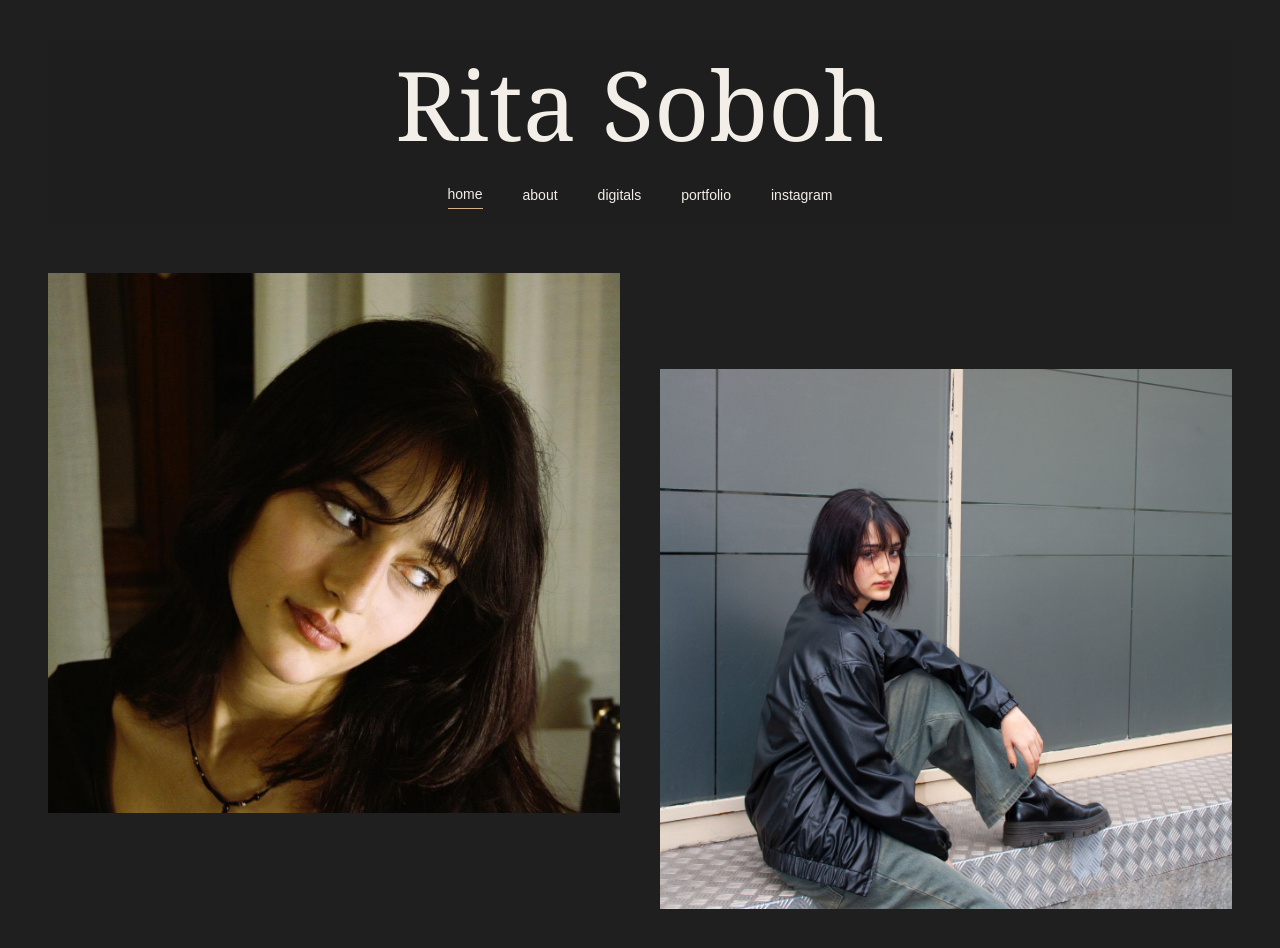
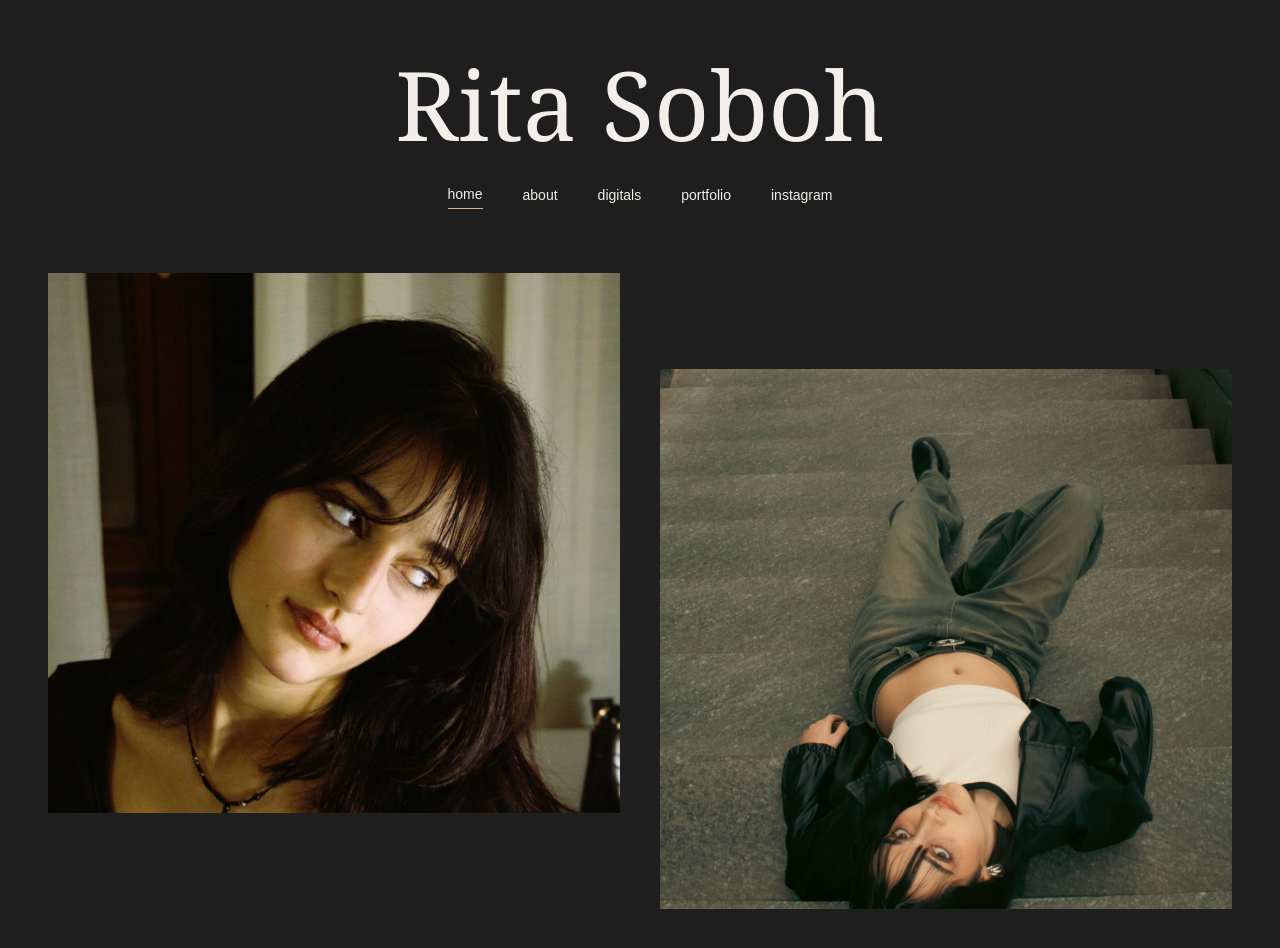
Before and after one commit to pearllllsss/Portfolio, a Next.js app: page / in a window 1280 px wide. Shown: the top 948 px of the page. Built offline with nearby package versions, Linux system fonts and the light colour scheme.

Commit message:
small updates

```diff
--- a/app/page.tsx
+++ b/app/page.tsx
@@ -55,7 +55,7 @@ export default function Page() {
           <div className="md:pt-24">
             <Reveal>
             <img
-              src="/images/sitting.jpg"
+              src="/images/stairs.jpg"
               alt="Portrait 2"
               className="h-[540px] w-full object-cover"
             />
```
